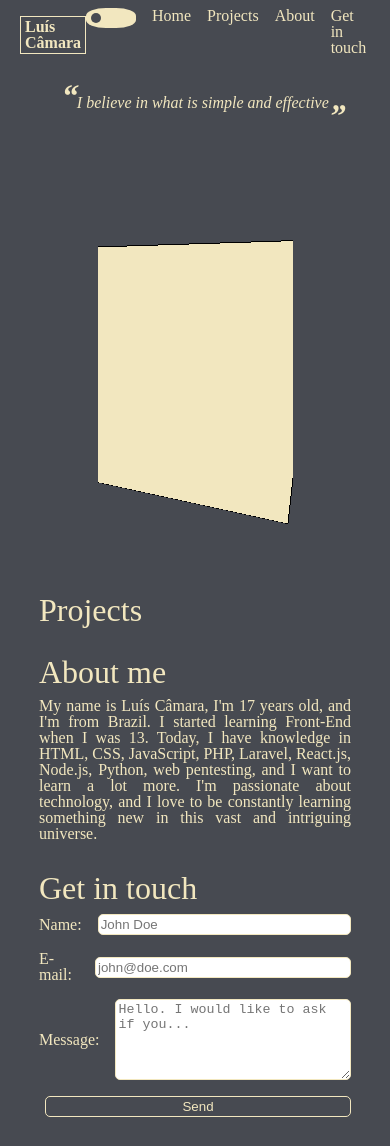
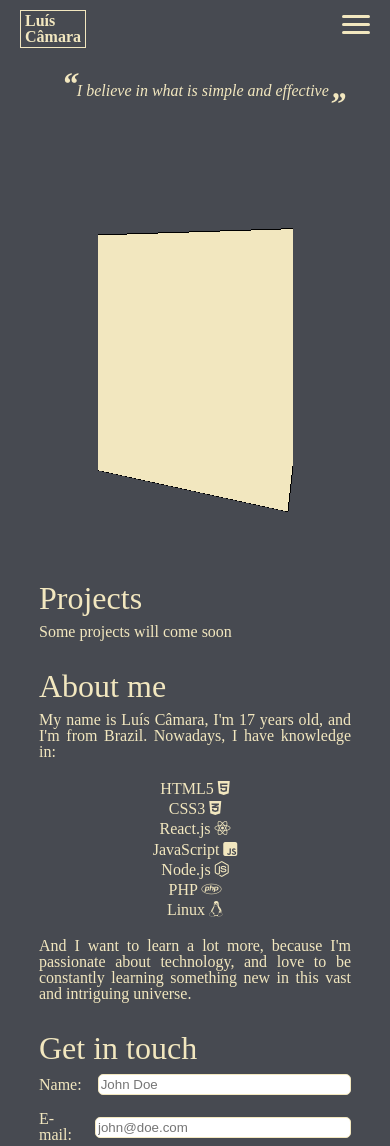
Before and after one commit to suzc4mara/suzc4mara.github.io, a website built with webpack: page index.html in a window 390 px wide. Shown: the top 1146 px of the page. Built offline with nearby package versions, Linux system fonts and the light colour scheme.

Commit message:
responsive navbar

```diff
--- a/index.html
+++ b/index.html
@@ -18,12 +18,20 @@
   <body>
     <header>
       <nav data-aos="fade-left" data-aos-delay="100" data-aos-duration="1000">
+        <div class="header-top">
           <h1>
             Luís <br />
             Câmara
           </h1>
 
-        <ul>
+          <div class="hamburger">
+            <span></span>
+            <span></span>
+            <span></span>
+          </div>
+        </div>
+
+        <ul class="nav-list">
           <li>
             <label class="toggler">
               <input type="checkbox" id="theme" />
@@ -51,18 +59,65 @@
       </section>
       <section id="projects">
         <h2 class="subtitle">Projects</h2>
+        <h3>Some projects will come soon</h3>
       </section>
       <section id="about">
         <h2 class="subtitle">About me</h2>
         <!-- talvez fazer algo mais fácil e divertido de ser lido tipo colocar uma linha pra cada informação (nome, idade, país), adicionar aquele símbolo de localização ao lado de Brazil etc -->
+        <article>
           <p>
-          My name is Luís Câmara, I'm 17 years old, and I'm from Brazil. I
-          started learning Front-End when I was 13. Today, I have knowledge in
-          HTML, CSS, JavaScript, PHP, Laravel, React.js, Node.js, Python, web
-          pentesting, and I want to learn a lot more. I'm passionate about
-          technology, and I love to be constantly learning something new in this
+            My name is Luís Câmara, I'm 17 years old, and I'm from Brazil.
+            Nowadays, I have knowledge in:
+          </p>
+          <ul class="about-social-icons">
+            <li>
+              <a
+                href="https://developer.mozilla.org/en-US/docs/Web/HTML"
+                target="_blank"
+                >HTML5 <i class="fa-brands fa-html5"></i
+              ></a>
+            </li>
+            <li>
+              <a
+                href="https://developer.mozilla.org/en-US/docs/Web/CSS"
+                target="_blank"
+                >CSS3 <i class="fa-brands fa-css3-alt"></i
+              ></a>
+            </li>
+            <li>
+              <a href="https://reactjs.org/" target="_blank"
+                >React.js <i class="fa-brands fa-react"></i
+              ></a>
+            </li>
+            <li>
+              <a
+                href="https://developer.mozilla.org/en-US/docs/Web/JavaScript"
+                target="_blank"
+                >JavaScript <i class="fa-brands fa-square-js"></i
+              ></a>
+            </li>
+            <li>
+              <a href="https://nodejs.org/en/" target="_blank"
+                >Node.js <i class="fa-brands fa-node-js"></i
+              ></a>
+            </li>
+            <li>
+              <a href="https://www.php.net/" target="_blank"
+                >PHP <i class="fa-brands fa-php"></i
+              ></a>
+            </li>
+            <li>
+              <a href="https://www.linux.org/" target="_blank"
+                >Linux <i class="fa-brands fa-linux"></i
+              ></a>
+            </li>
+          </ul>
+          <p>
+            And I want to learn a lot more, because I'm passionate about
+            technology, and love to be constantly learning something new in this
             vast and intriguing universe.
           </p>
+        </article>
       </section>
       <section id="contact">
         <h2 class="subtitle">Get in touch</h2>
--- a/src/index.js
+++ b/src/index.js
@@ -9,3 +9,11 @@ const body = document.querySelector("body");
 themeToggler.addEventListener("change", () => {
   body.classList.toggle("light-theme");
 });
+
+const hamburger = document.querySelector(".hamburger");
+const navList = document.querySelector(".nav-list");
+
+hamburger.addEventListener("click", () => {
+  hamburger.classList.toggle("on");
+  navList.classList.toggle("display");
+});
--- a/styles/footer.css
+++ b/styles/footer.css
@@ -23,7 +23,13 @@ footer {
   gap: 1rem;
 }
 
+.footer-col-2 ul {
+  display: flex;
+  gap: 0.5rem;
+}
+
 footer li a {
+  text-decoration: none;
   color: var(--primary-color);
   transition: 0.3s;
 }
--- a/styles/header.css
+++ b/styles/header.css
@@ -24,17 +24,17 @@ h1 {
   border: var(--secondary-color) solid 1px;
 }
 
-ul {
+.nav-list {
   display: flex;
   gap: 1rem;
 }
 
-ul a {
+.nav-list a {
   text-decoration: none;
   color: var(--secondary-color);
 }
 
-ul a::after {
+.nav-list a::after {
   content: "";
   width: 0;
   height: 2px;
@@ -45,7 +45,7 @@ ul a::after {
   transition: width 0.2s linear;
 }
 
-ul a:hover::after {
+.nav-list a:hover::after {
   width: 100%;
 }
 
@@ -91,3 +91,61 @@ ul a:hover::after {
   transform: translateX(30px);
   background-color: var(--primary-color);
 }
+
+.hamburger {
+  display: none;
+  cursor: pointer;
+}
+
+.hamburger span {
+  display: block;
+  width: 28px;
+  height: 3px;
+  border-radius: 2px;
+  margin: 5px auto;
+  background-color: var(--secondary-color);
+  transition: all 0.3 ease-in-out;
+}
+
+@media screen and (max-width: 500px) {
+  .header-top {
+    width: 100%;
+    display: flex;
+    justify-content: space-between;
+  }
+
+  .hamburger {
+    display: block;
+  }
+
+  .hamburger.on span:nth-child(1) {
+    transform: translateY(8px) rotate(45deg);
+  }
+
+  .hamburger.on span:nth-child(2) {
+    opacity: 0;
+  }
+
+  .hamburger.on span:nth-child(3) {
+    transform: translateY(-8px) rotate(-45deg);
+  }
+
+  .toggler {
+    display: none;
+  }
+
+  nav {
+    height: auto;
+    flex-direction: column;
+  }
+
+  .nav-list {
+    display: none;
+  }
+
+  .nav-list.display {
+    display: flex;
+    flex-direction: column;
+    width: 100%;
+  }
+}
--- a/styles/main.css
+++ b/styles/main.css
@@ -3,6 +3,7 @@ body {
   flex-direction: column;
   min-height: 100vh;
   transition: 0.5s;
+  overflow-x: hidden;
 }
 
 body.light-theme {
@@ -55,6 +56,28 @@ q::after {
   margin-bottom: 10px;
 }
 
+article {
+  max-width: 500px;
+  margin: auto;
+}
+
+.about-social-icons {
+  display: flex;
+  flex-direction: column;
+  align-items: center;
+  gap: 0.2rem;
+  margin: 20px auto;
+}
+
+.about-social-icons a {
+  text-decoration: none;
+  color: var(--secondary-color);
+}
+
+.about-social-icons a:hover {
+  opacity: 0.6;
+}
+
 form {
   display: flex;
   flex-direction: column;
@@ -90,3 +113,9 @@ textarea {
   cursor: pointer;
   opacity: 0.8;
 }
+
+@media screen and (max-width: 500px) {
+  canvas {
+    width: 400px;
+  }
+}
```
Also changed, not shown: dist/bundle.js. Lines whose indentation alone changed are shown as unchanged.
